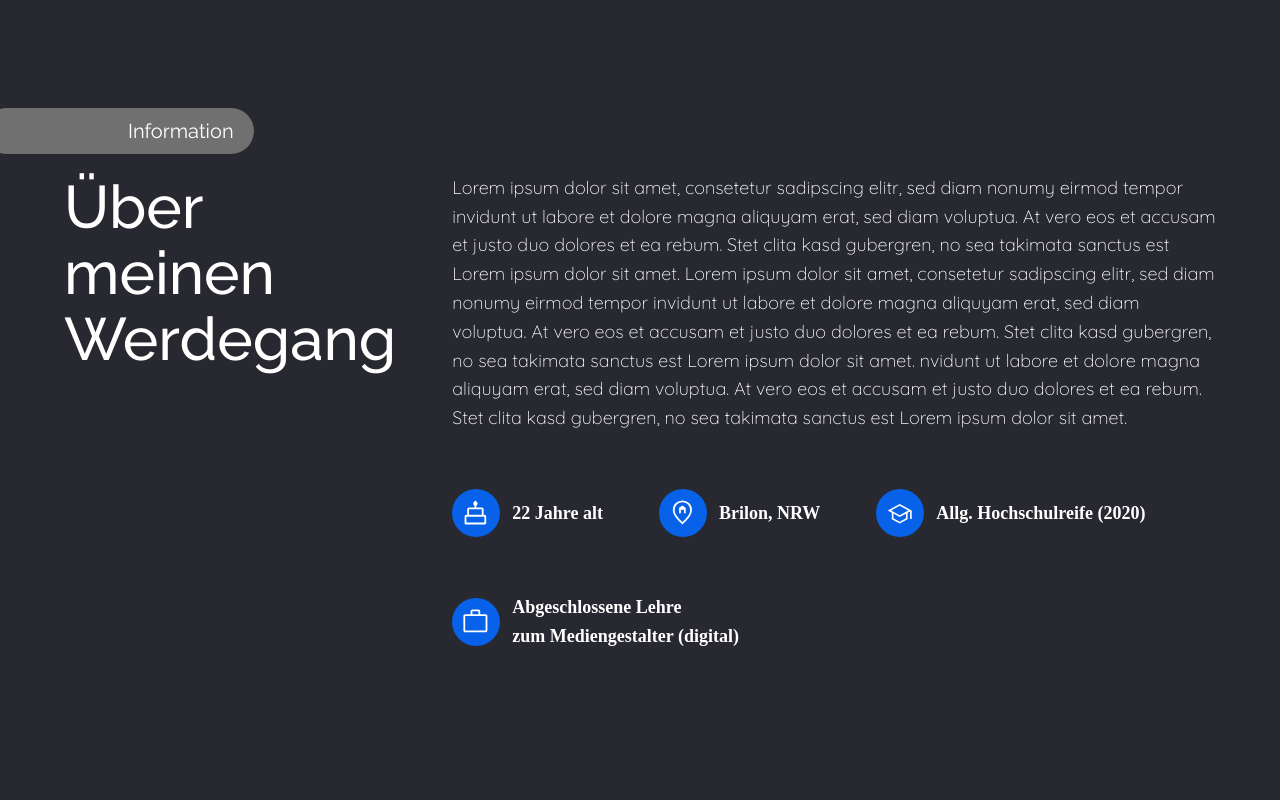
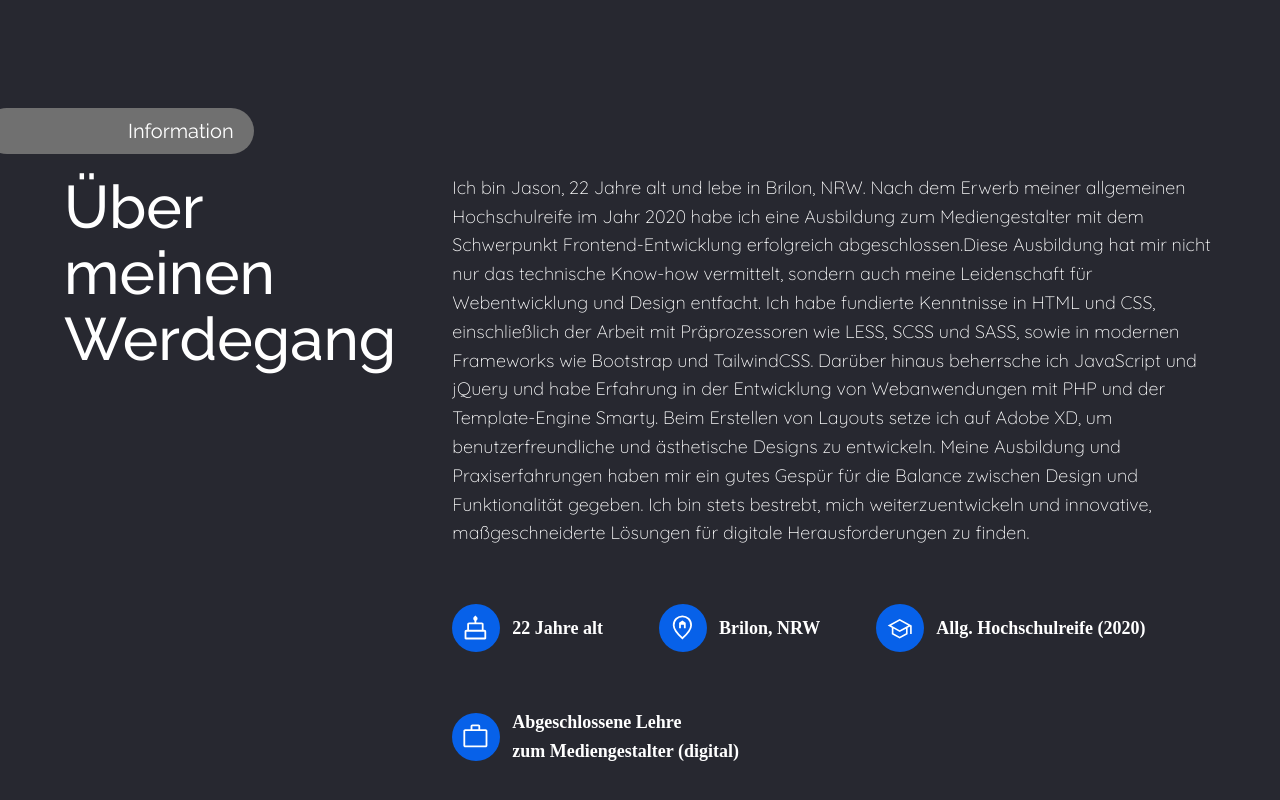
Before and after one commit to JasonSa19/vue-portfolio, a Vue app: page / in a window 1280 px wide. Shown: the part 933-1733 px from the top of the page. Built offline with nearby package versions, Linux system fonts and the light colour scheme; a web font is replaced by a local one.

Commit message:
Text for about

```diff
--- a/src/components/About.vue
+++ b/src/components/About.vue
@@ -6,7 +6,7 @@ import education from "./svg/education.vue";
 import job from "./svg/job.vue";
 
 const aboutText =
-  "Lorem ipsum dolor sit amet, consetetur sadipscing elitr, sed diam nonumy eirmod tempor invidunt ut labore et dolore magna aliquyam erat, sed diam voluptua. At vero eos et accusam et justo duo dolores et ea rebum. Stet clita kasd gubergren, no sea takimata sanctus est Lorem ipsum dolor sit amet. Lorem ipsum dolor sit amet, consetetur sadipscing elitr, sed diam nonumy eirmod tempor invidunt ut labore et dolore magna aliquyam erat, sed diam voluptua. At vero eos et accusam et justo duo dolores et ea rebum. Stet clita kasd gubergren, no sea takimata sanctus est Lorem ipsum dolor sit amet. nvidunt ut labore et dolore magna aliquyam erat, sed diam voluptua. At vero eos et accusam et justo duo dolores et ea rebum. Stet clita kasd gubergren, no sea takimata sanctus est Lorem ipsum dolor sit amet.";
+  "Ich bin Jason, 22 Jahre alt und lebe in Brilon, NRW. Nach dem Erwerb meiner allgemeinen Hochschulreife im Jahr 2020 habe ich eine Ausbildung zum Mediengestalter mit dem Schwerpunkt Frontend-Entwicklung erfolgreich abgeschlossen.Diese Ausbildung hat mir nicht nur das technische Know-how vermittelt, sondern auch meine Leidenschaft für Webentwicklung und Design entfacht. Ich habe fundierte Kenntnisse in HTML und CSS, einschließlich der Arbeit mit Präprozessoren wie LESS, SCSS und SASS, sowie in modernen Frameworks wie Bootstrap und TailwindCSS. Darüber hinaus beherrsche ich JavaScript und jQuery und habe Erfahrung in der Entwicklung von Webanwendungen mit PHP und der Template-Engine Smarty. Beim Erstellen von Layouts setze ich auf Adobe XD, um benutzerfreundliche und ästhetische Designs zu entwickeln. Meine Ausbildung und Praxiserfahrungen haben mir ein gutes Gespür für die Balance zwischen Design und Funktionalität gegeben. Ich bin stets bestrebt, mich weiterzuentwickeln und innovative, maßgeschneiderte Lösungen für digitale Herausforderungen zu finden.";
 
 import { ref, computed } from "vue";
 
```
